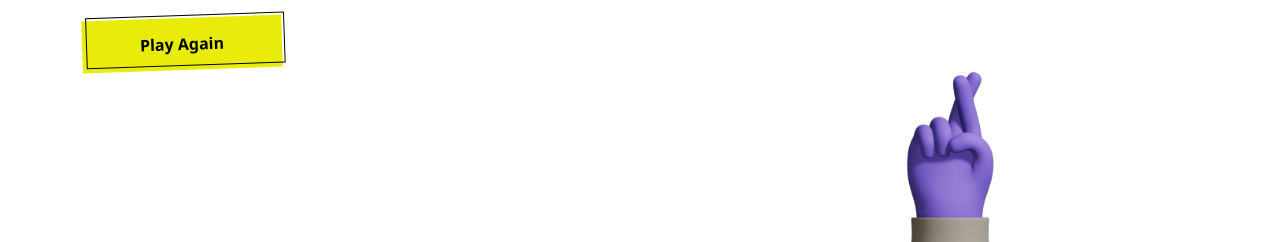
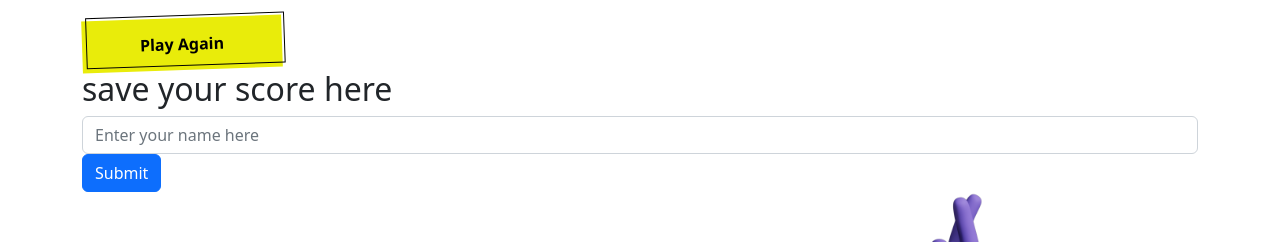
Before and after one commit to MarilynWho/guess-the-movie-app, a React (Create React App) app: page /try-again in a window 1280 px wide. Shown: the part 168-410 px from the top of the page. Built offline with nearby package versions, Linux system fonts and the light colour scheme.

Commit message:
fixed bestscore as when when score is 0 and saved name to show on log

```diff
--- a/src/components/Form.js
+++ b/src/components/Form.js
@@ -1,28 +1,33 @@
-import React,{useState} from "react";
+import React, { useState } from "react";
 
 const Form = (props) => {
-    const[userInput, setUserInput] = useState()
+    const [userInput, setUserInput] = useState("")
+    const userScore = props.score;
+    let savedData;
 
-    const userScore = props.score
 
     function handleSubmit(event) {
         event.preventDefault();
-        localStorage.setItem(setUserInput(userInput),userScore);
+        localStorage.setItem(userInput, userScore);
+        savedData = window.localStorage.key(2)
+        console.log(savedData);
     }
+
+
     return (
         <div>
             <form onSubmit={handleSubmit}>
-                <div class="form-group">
-                    <label for="exampleInputEmail1">Email address</label>
-                    <input type="name" class="form-control" id="userName" aria-describedby="emailHelp" placeholder="Enter your name here" value={userInput}/>
-                    <small id="emailHelp" class="form-text text-muted">We'll never share your email with anyone else.</small>
+                <div className="form-group">
+                    <input type="text" className="form-control" id="userName" aria-describedby="emailHelp" placeholder="Enter your name here" value={userInput}
+                        onChange={(e) => setUserInput(e.target.value)}
+                    />
                 </div>
-                <button type="submit" class="btn btn-primary">Submit</button>
+                <button type="submit" className="btn btn-primary">Submit</button>
             </form>
         </div>
     )
 };
 
+export const userInput = "";
+
 export default Form;
-
-// localStorage.setItem("newBestScore", newBestScore);
--- a/src/components/Game.js
+++ b/src/components/Game.js
@@ -48,11 +48,12 @@ const Game = () => {
   function checkAnswer(index) {
     let answerMovieName;
     const newScore = score + 1;
-    let newBestScore;
-    if (newScore === 0) {
-      newBestScore = 0;
-    } else {
-      Math.max(newScore, bestScore)
+    const newBestScore = Math.max(score, bestScore);
+
+
+    //function that saves data to local storage
+    function saveScore(s) {
+      localStorage.setItem("newBestScore", s);
     }
 
     console.log(questionIndex, questions.length);
@@ -69,7 +70,8 @@ const Game = () => {
       // if we don't have any more questions
       if (questionIndex === questions.length - 1) {
         setBestScore(newBestScore);
-        //form here if they want it saved in local storage
+        //data gets saved to local storage
+        saveScore(newBestScore);
         navigate("/well-done");
         // if we have more questions
       } else {
@@ -83,16 +85,18 @@ const Game = () => {
       // go to try again page
       navigate("/try-again");
       // reset the score
-      setScore(0);
       setBestScore(newBestScore);
+      //data is stored on local storage
+      saveScore(newBestScore);
+
     }
   }
 
   return (
     <div data-test="component-game">
       <div className="bestScore">
-        <p> score={score} </p>
-        <p> bestScore={bestScore}</p>
+        <p> Score: {score} </p>
+        <p> Best Score: {bestScore}</p>
       </div>
       {/* add posters */}
       <div className="poster">
--- a/src/components/Scores.js
+++ b/src/components/Scores.js
@@ -1,13 +1,29 @@
 import React from "react";
 import { useNavigate } from "react-router-dom";
 
-const Scores = () => {
+const Scores = (props) => {
   const navigate = useNavigate();
-  const bestScore = localStorage.getItem("newBestScore");
+  const bestScore = localStorage.getItem("newBestScore")
+
+  function allStorage() {
+    var archive = [],
+      keys = Object.keys(localStorage),
+      i = 2, key;
+
+    for (; key = keys[i]; i++) {
+      archive.push(key);
+    }
+
+    return archive;
+  }
+  const name = allStorage();
+  console.log(name);
 
   function whatTitle() {
     let title;
-    if (bestScore <= 2) {
+    if (bestScore === null) {
+      return;
+    } else if (bestScore === 1 || 2) {
       title = "Movie Geek";
     } else if (bestScore === 3 || 4) {
       title = "Film Nerd";
@@ -23,6 +39,7 @@ const Scores = () => {
         <thead>
           <tr>
             <th scope="col"></th>
+            <th scope="col">Your Name</th>
             <th scope="col">Your Title</th>
             <th scope="col">Your Score</th>
           </tr>
@@ -30,6 +47,7 @@ const Scores = () => {
         <tbody>
           <tr>
             <th scope="row"></th>
+            <td>{name[3]}</td>
             <td>{whatTitle()}</td>
             <td>{bestScore}</td>
           </tr>
--- a/src/components/TryAgain.js
+++ b/src/components/TryAgain.js
@@ -1,16 +1,20 @@
 import React from "react";
 import handtwo from "../images/Purple-in-Jumper3.png";
-import { useNavigate } from "react-router-dom";
+import {useNavigate } from "react-router-dom";
+import Form from "./Form";
 
 const TryAgain = (props) => {
   const navigate = useNavigate();
+  const getScore = localStorage.getItem("newBestScore");
+
   return (
     <div data-test="component-try-again">
       <h1 className="titleagain">Try Again</h1>
-      <div class="try"></div>
       <button className="button-Again" onClick={() => navigate("/game")}>
         Play Again
       </button>
+      <h2>save your score here</h2>
+      <Form score = {getScore} />
       <div className="handTwo">
         <img src={handtwo} alt="hand" className="hand-two"></img>
       </div>
--- a/src/components/WellDone.js
+++ b/src/components/WellDone.js
@@ -1,9 +1,11 @@
 import React from "react";
 import { useNavigate } from "react-router-dom";
 import handthree from "../images/Purple-in-Jumper2.png";
+import Form from "./Form";
 
 const WellDone = () => {
   const navigate = useNavigate();
+  const getScore = localStorage.getItem("newBestScore");
 
   return (
     <div data-test="component-well-done">
@@ -12,6 +14,8 @@ const WellDone = () => {
       <button className="button mb-3 " onClick={() => navigate("/game")}>
         Another go
       </button>
+      <h2>Or wanna save it?</h2>
+      <Form score = {getScore} />
       <button className="button" onClick={() => navigate("/score")}>
         I am tired
       </button>
```
